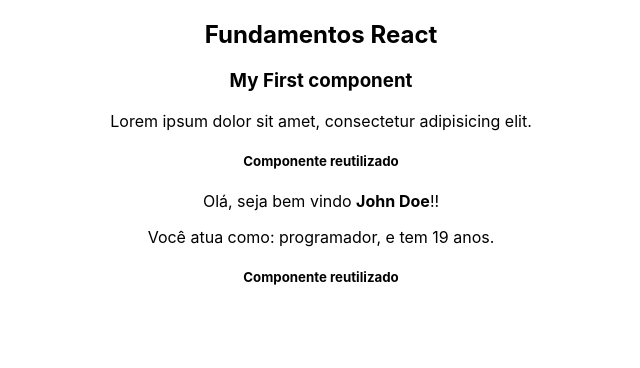
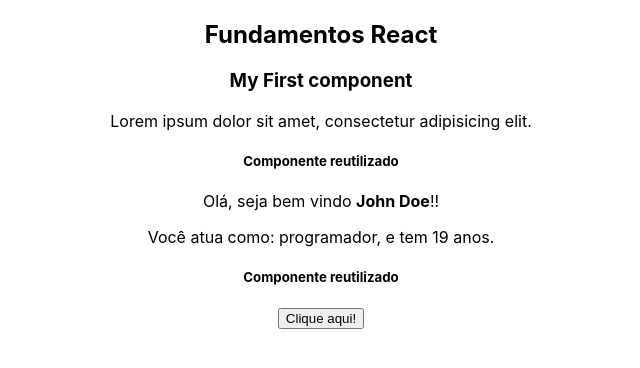
Before and after one commit to GilbertoASJ/ReactJs-Course, a React (Create React App) app in the folder 2_fundamentals/: page / in a window 1280 px wide. Shown: the top 368 px of the page, without its empty margins (319-959 px from the left). Built offline with nearby package versions, Linux system fonts and the light colour scheme.

Commit message:
Feature: :sparkles: onClick event

```diff
--- a/2_fundamentals/src/App.jsx
+++ b/2_fundamentals/src/App.jsx
@@ -2,6 +2,7 @@
 import FirstComponent from './components/FirstComponent'
 import TemplateExpressions from './components/TemplateExpressions'
 import ReusedComponent from './components/ReusedComponent'
+import Events from './components/Events'
 
 // CSS
 import './App.css';
@@ -13,6 +14,7 @@
             <FirstComponent />
             <TemplateExpressions />
             <ReusedComponent />
+            <Events />
         </div>
     );
 }
--- /dev/null
+++ b/2_fundamentals/src/components/Events.jsx
@@ -0,0 +1,18 @@
+const Event = () => {
+
+	const handleShowMessage = (e) => {
+		alert('Seja bem vindo!!')
+		console.log(e)
+	}
+
+	return (
+		<>
+			<div>
+				{/* O evento normalmente vem sem os (), só utilizamos quando queremos que o evento ative automaticamente ao carregar a página */}
+				<button onClick={handleShowMessage}>Clique aqui!</button>
+			</div>
+		</>
+	)
+}
+
+export default Event;
```
